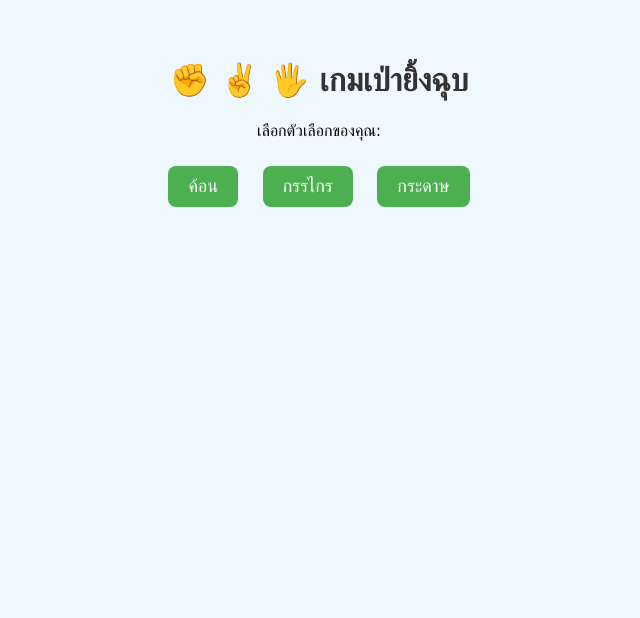
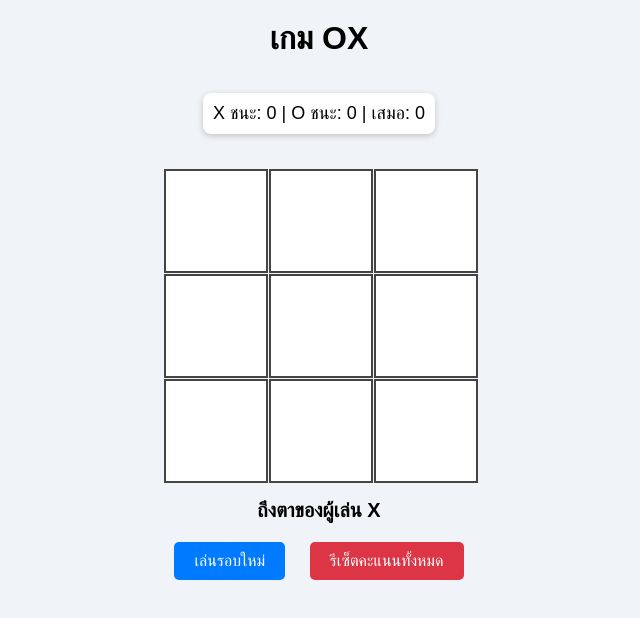
Before and after one commit to Apichet-ap/pao_ying_chup, a plain HTML site: page index.html in a window 1280 px wide. Shown: the whole page, without its empty margins (321-961 px from the left). Drawn offline with Linux system fonts and the light colour scheme.

Commit message:
Add files via upload

```diff
--- a/index.html
+++ b/index.html
@@ -2,67 +2,182 @@
 <html lang="th">
 <head>
   <meta charset="UTF-8">
-  <title>เกมเป่ายิ้งฉุบ</title>
+  <title>เกม OX พร้อมนับคะแนน</title>
   <style>
     body {
-      font-family: "Tahoma", sans-serif;
+      font-family: Arial, sans-serif;
       text-align: center;
-      background: #f0f8ff;
-      margin: 0;
-      padding: 40px;
+      background: #f0f4f8;
     }
     h1 {
-      color: #333;
+      margin-top: 20px;
     }
-    button {
+    #scoreboard {
       font-size: 18px;
+      margin: 15px 0;
+      background: #fff;
+      padding: 10px;
+      display: inline-block;
+      border-radius: 8px;
+      box-shadow: 0 2px 6px rgba(0,0,0,0.2);
+    }
+    #board {
+      display: grid;
+      grid-template-columns: repeat(3, 100px);
+      grid-template-rows: repeat(3, 100px);
+      gap: 5px;
+      justify-content: center;
+      margin: 20px auto;
+    }
+    .cell {
+      width: 100px;
+      height: 100px;
+      background: #fff;
+      border: 2px solid #444;
+      font-size: 40px;
+      cursor: pointer;
+      display: flex;
+      justify-content: center;
+      align-items: center;
+    }
+    .cell.taken {
+      cursor: not-allowed;
+      background: #f8f9fa;
+    }
+    #message {
+      font-size: 20px;
+      margin: 10px;
+      font-weight: bold;
+    }
+    .btn {
+      margin: 10px;
       padding: 10px 20px;
-      margin: 10px;
+      font-size: 16px;
+      cursor: pointer;
       border: none;
-      border-radius: 8px;
-      cursor: pointer;
-      background: #4CAF50;
+      border-radius: 5px;
+      background: #007bff;
       color: white;
-      transition: 0.3s;
     }
-    button:hover {
-      background: #45a049;
+    .btn:hover {
+      background: #0056b3;
     }
-    #result {
-      margin-top: 20px;
-      font-size: 20px;
-      font-weight: bold;
-      color: #333;
+    .btn.reset {
+      background: #dc3545;
+    }
+    .btn.reset:hover {
+      background: #a71d2a;
     }
   </style>
 </head>
 <body>
-  <h1>✊ ✌️ 🖐️ เกมเป่ายิ้งฉุบ</h1>
-  <p>เลือกตัวเลือกของคุณ:</p>
-  <button onclick="play('ค้อน')">ค้อน</button>
-  <button onclick="play('กรรไกร')">กรรไกร</button>
-  <button onclick="play('กระดาษ')">กระดาษ</button>
-  <p id="result"></p>
+  <h1>เกม OX</h1>
+  <div id="scoreboard">
+    X ชนะ: <span id="scoreX">0</span> |
+    O ชนะ: <span id="scoreO">0</span> |
+    เสมอ: <span id="scoreDraw">0</span>
+  </div>
+  <div id="board"></div>
+  <div id="message"></div>
+  <button class="btn" onclick="resetBoard()">เล่นรอบใหม่</button>
+  <button class="btn reset" onclick="resetScores()">รีเซ็ตคะแนนทั้งหมด</button>
 
   <script>
-    function play(user) {
-      const choices = ["ค้อน", "กรรไกร", "กระดาษ"];
-      const computer = choices[Math.floor(Math.random() * choices.length)];
-      let result = "คุณเลือก: " + user + "<br>คอมเลือก: " + computer + "<br>";
+    const board = document.getElementById("board");
+    const message = document.getElementById("message");
 
-      if (user === computer) {
-        result += "ผลลัพธ์: เสมอ!";
-      } else if (
-        (user === "ค้อน" && computer === "กรรไกร") ||
-        (user === "กรรไกร" && computer === "กระดาษ") ||
-        (user === "กระดาษ" && computer === "ค้อน")
-      ) {
-        result += "ผลลัพธ์: 🎉 คุณชนะ!";
-      } else {
-        result += "ผลลัพธ์: 😢 คุณแพ้!";
+    let currentPlayer = "X";
+    let gameActive = true;
+
+    // คะแนน
+    let scoreX = 0;
+    let scoreO = 0;
+    let scoreDraw = 0;
+
+    // สร้างกระดาน 3x3
+    for (let i = 0; i < 9; i++) {
+      const cell = document.createElement("div");
+      cell.classList.add("cell");
+      cell.addEventListener("click", () => handleCellClick(cell, i));
+      board.appendChild(cell);
+    }
+
+    function handleCellClick(cell, index) {
+      if (!gameActive || cell.classList.contains("taken")) return;
+
+      cell.textContent = currentPlayer;
+      cell.classList.add("taken");
+
+      if (checkWin()) {
+        message.textContent = `🎉 ผู้เล่น ${currentPlayer} ชนะ!`;
+        if (currentPlayer === "X") scoreX++;
+        else scoreO++;
+        updateScoreboard();
+        gameActive = false;
+        return;
       }
-      document.getElementById("result").innerHTML = result;
+
+      if (isDraw()) {
+        message.textContent = "😐 เสมอกัน!";
+        scoreDraw++;
+        updateScoreboard();
+        gameActive = false;
+        return;
+      }
+
+      currentPlayer = currentPlayer === "X" ? "O" : "X";
+      message.textContent = `ถึงตาของผู้เล่น ${currentPlayer}`;
     }
+
+    function checkWin() {
+      const cells = document.querySelectorAll(".cell");
+      const winPatterns = [
+        [0,1,2], [3,4,5], [6,7,8], // แถว
+        [0,3,6], [1,4,7], [2,5,8], // คอลัมน์
+        [0,4,8], [2,4,6]           // ทแยง
+      ];
+
+      return winPatterns.some(pattern => {
+        const [a, b, c] = pattern;
+        return (
+          cells[a].textContent &&
+          cells[a].textContent === cells[b].textContent &&
+          cells[a].textContent === cells[c].textContent
+        );
+      });
+    }
+
+    function isDraw() {
+      return [...document.querySelectorAll(".cell")].every(cell => cell.textContent !== "");
+    }
+
+    function resetBoard() {
+      const cells = document.querySelectorAll(".cell");
+      cells.forEach(cell => {
+        cell.textContent = "";
+        cell.classList.remove("taken");
+      });
+      currentPlayer = "X";
+      message.textContent = `ถึงตาของผู้เล่น ${currentPlayer}`;
+      gameActive = true;
+    }
+
+    function resetScores() {
+      scoreX = 0;
+      scoreO = 0;
+      scoreDraw = 0;
+      updateScoreboard();
+      message.textContent = "✨ คะแนนถูกรีเซ็ตแล้ว!";
+    }
+
+    function updateScoreboard() {
+      document.getElementById("scoreX").textContent = scoreX;
+      document.getElementById("scoreO").textContent = scoreO;
+      document.getElementById("scoreDraw").textContent = scoreDraw;
+    }
+
+    // เริ่มเกม
+    message.textContent = `ถึงตาของผู้เล่น ${currentPlayer}`;
   </script>
 </body>
 </html>
```
